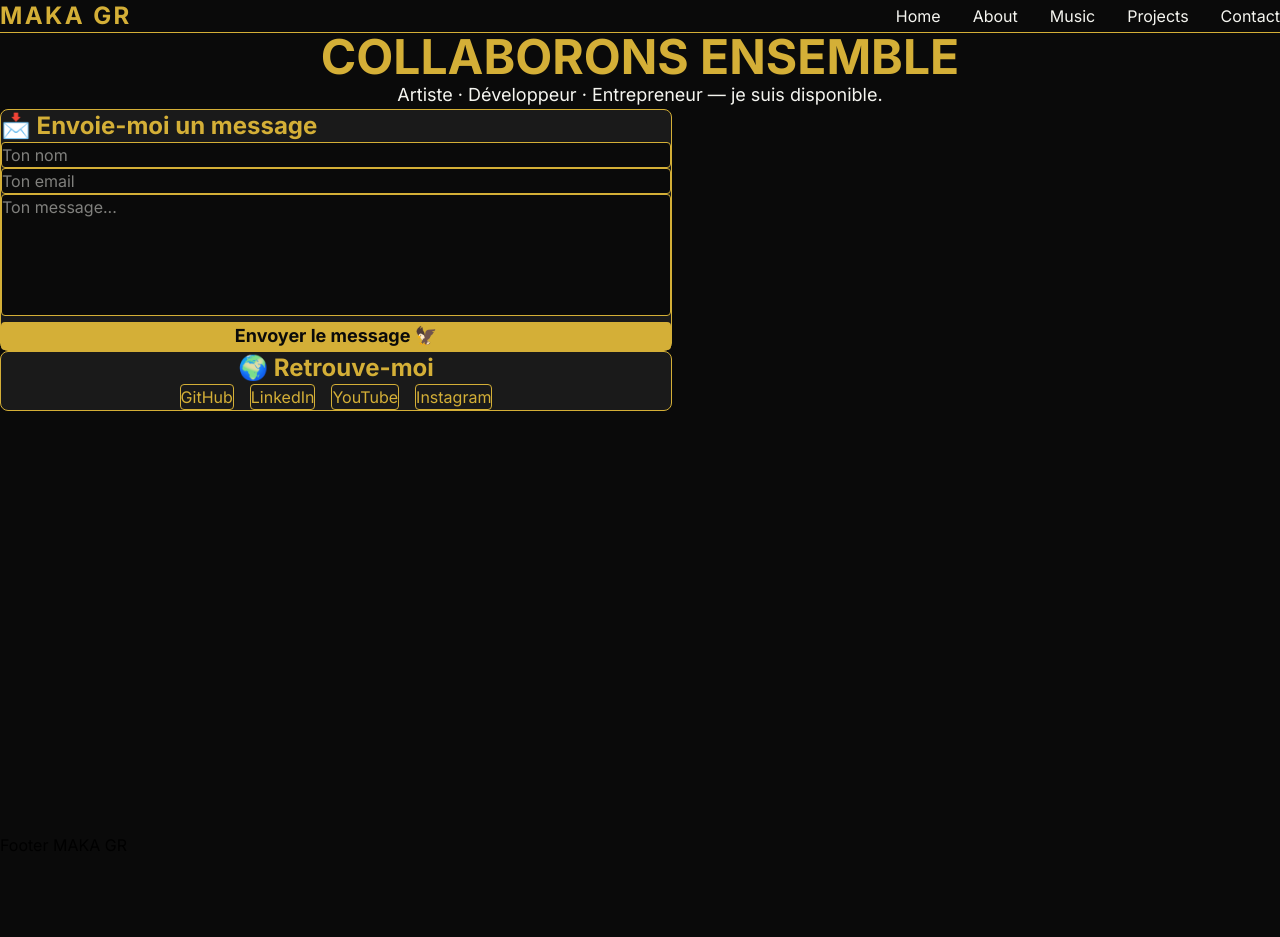
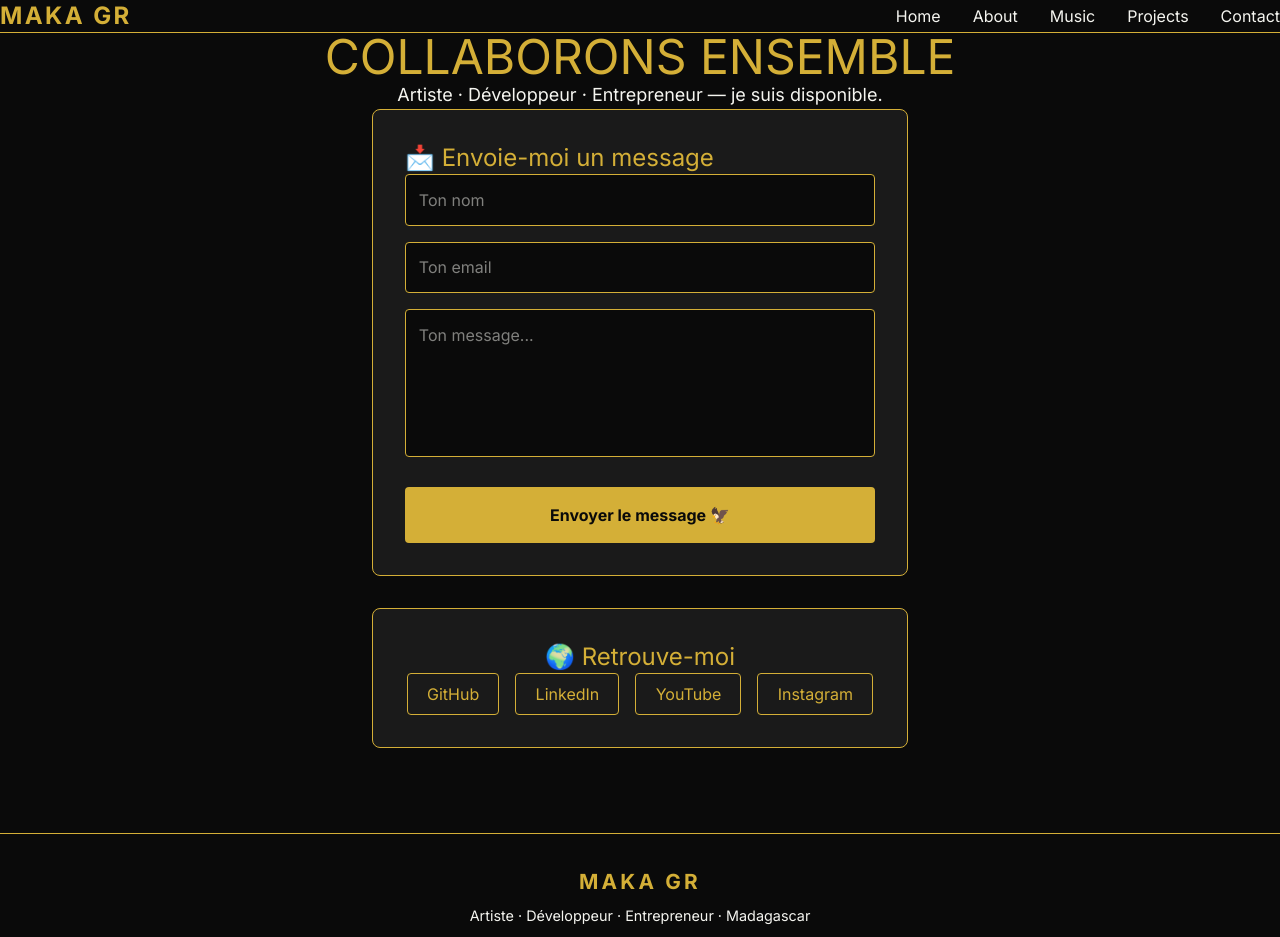
Before and after one commit to andrianasolofacrino-ops/maka-gr, a React (Vite) app: page /contact in a window 1280 px wide. Shown: the top 937 px of the page. Before the commit the page ends 857 px from the top, so only its background shows below. Built offline with nearby package versions, Linux system fonts and the light colour scheme.

Commit message:
Correction centrage toutes pages - MAKA GR

```diff
--- a/src/components/Footer.jsx
+++ b/src/components/Footer.jsx
@@ -1,4 +1,27 @@
 function Footer() {
-  return <footer>Footer MAKA GR</footer>
+  return (
+    <footer style={{ backgroundColor: '#0A0A0A', borderTop: '1px solid #D4AF37', padding: '2rem', textAlign: 'center' }}>
+      <p style={{ color: '#D4AF37', fontSize: '1.3rem', fontWeight: 'bold', letterSpacing: '0.2rem', marginBottom: '0.5rem' }}>
+        MAKA GR
+      </p>
+      <p style={{ color: '#F5F5F0', fontSize: '0.9rem', marginBottom: '0.5rem' }}>
+        Artiste · Développeur · Entrepreneur · Madagascar
+      </p>
+      <p style={{ color: '#888', fontSize: '0.8rem', fontStyle: 'italic', marginBottom: '1.5rem' }}>
+        "L'aigle n'attend pas le vent, il apprend à voler."
+      </p>
+      <div style={{ display: 'flex', justifyContent: 'center', gap: '1rem', marginBottom: '1.5rem' }}>
+        {['GitHub', 'LinkedIn', 'YouTube', 'Instagram'].map((r, i) => (
+          <button key={i} style={{ color: '#D4AF37', border: '1px solid #D4AF37', padding: '0.3rem 1rem', borderRadius: '4px', backgroundColor: 'transparent', cursor: 'pointer', fontSize: '0.85rem' }}>
+            {r}
+          </button>
+        ))}
+      </div>
+      <p style={{ color: '#888', fontSize: '0.75rem' }}>
+        © 2026 MAKA GR — Tous droits réservés
+      </p>
+    </footer>
+  )
 }
+
 export default Footer
--- a/src/pages/About.jsx
+++ b/src/pages/About.jsx
@@ -7,13 +7,13 @@ function About() {
   ]
 
   return (
-    <div className="bg-[#0A0A0A] min-h-screen px-16 py-16">
+    <div className="bg-[#0A0A0A] min-h-screen py-16" style={{ display: 'flex', flexDirection: 'column', alignItems: 'center' }}>
 
-      <h1 className="text-[#D4AF37] text-6xl text-center mb-16">
+      <h1 className="text-[#D4AF37] text-5xl text-center mb-16">
         QUI EST MAKA GR ?
       </h1>
 
-      <div className="max-w-3xl mx-auto">
+      <div style={{ maxWidth: '800px', width: '100%', padding: '0 2rem' }}>
 
         <p className="text-[#F5F5F0] text-lg leading-relaxed mb-6">
           Je suis <span className="text-[#D4AF37] font-bold">Théogène Facrino</span>,
@@ -27,31 +27,20 @@ function About() {
           Je vis entre deux mondes : la musique africaine et la technologie du futur.
         </p>
 
-        <h2 className="text-[#D4AF37] text-4xl mb-8">
-          Mes Valeurs
-        </h2>
+        <h2 className="text-[#D4AF37] text-3xl mb-8">Mes Valeurs</h2>
 
-        <div className="grid grid-cols-2 gap-6 mb-16">
+        <div style={{ display: 'grid', gridTemplateColumns: '1fr 1fr', gap: '1.5rem', marginBottom: '4rem' }}>
           {valeurs.map((valeur, index) => (
-            <div
-              key={index}
-              className="bg-[#1A1A1A] border border-[#D4AF37] rounded-lg p-6 hover:bg-[#D4AF37] transition-colors duration-300 group"
-            >
-              <h3 className="text-[#D4AF37] group-hover:text-[#0A0A0A] text-xl mb-3">
-                {valeur.titre}
-              </h3>
-              <p className="text-[#F5F5F0] group-hover:text-[#0A0A0A] text-sm leading-relaxed">
-                {valeur.texte}
-              </p>
+            <div key={index} style={{ backgroundColor: '#1A1A1A', border: '1px solid #D4AF37', borderRadius: '8px', padding: '1.5rem' }}>
+              <h3 className="text-[#D4AF37] text-xl mb-3">{valeur.titre}</h3>
+              <p className="text-[#F5F5F0] text-sm leading-relaxed">{valeur.texte}</p>
             </div>
           ))}
         </div>
 
-        <h2 className="text-[#D4AF37] text-4xl mb-6">
-          Ma Mission
-        </h2>
+        <h2 className="text-[#D4AF37] text-3xl mb-6">Ma Mission</h2>
 
-        <p className="text-[#F5F5F0] text-lg leading-relaxed italic border-l-4 border-[#D4AF37] pl-6">
+        <p className="text-[#F5F5F0] text-lg leading-relaxed italic" style={{ borderLeft: '4px solid #D4AF37', paddingLeft: '1.5rem' }}>
           "Sortir de la pauvreté durablement par la compétence, la discipline
           et la création de valeur — pour moi, pour ma famille,
           et pour Madagascar et l'Afrique."
--- a/src/pages/Contact.jsx
+++ b/src/pages/Contact.jsx
@@ -1,8 +1,8 @@
 function Contact() {
   return (
-    <div className="bg-[#0A0A0A] min-h-screen px-8 py-16">
+    <div className="bg-[#0A0A0A] min-h-screen py-16" style={{ display: 'flex', flexDirection: 'column', alignItems: 'center' }}>
 
-      <h1 className="text-[#D4AF37] text-5xl font-bold text-center mb-4">
+      <h1 className="text-[#D4AF37] text-5xl text-center mb-4">
         COLLABORONS ENSEMBLE
       </h1>
 
@@ -10,59 +10,34 @@ function Contact() {
         Artiste · Développeur · Entrepreneur — je suis disponible.
       </p>
 
-      <div className="max-w-2xl mx-auto">
+      <div style={{ maxWidth: '600px', width: '100%', padding: '0 2rem' }}>
 
-        <div className="bg-[#1A1A1A] border border-[#D4AF37] rounded-lg p-8 mb-8">
+        <div style={{ backgroundColor: '#1A1A1A', border: '1px solid #D4AF37', borderRadius: '8px', padding: '2rem', marginBottom: '2rem' }}>
+          <h2 className="text-[#D4AF37] text-2xl mb-6">📩 Envoie-moi un message</h2>
 
-          <h2 className="text-[#D4AF37] text-2xl font-bold mb-6">
-            📩 Envoie-moi un message
-          </h2>
-
-          <input
-            type="text"
-            placeholder="Ton nom"
-            className="w-full bg-[#0A0A0A] border border-[#D4AF37] rounded px-4 py-3 text-[#F5F5F0] mb-4 outline-none focus:border-[#F0D060] transition-colors duration-300"
+          <input type="text" placeholder="Ton nom"
+            style={{ width: '100%', backgroundColor: '#0A0A0A', border: '1px solid #D4AF37', borderRadius: '4px', padding: '0.8rem', color: '#F5F5F0', marginBottom: '1rem', boxSizing: 'border-box' }}
           />
-
-          <input
-            type="email"
-            placeholder="Ton email"
-            className="w-full bg-[#0A0A0A] border border-[#D4AF37] rounded px-4 py-3 text-[#F5F5F0] mb-4 outline-none focus:border-[#F0D060] transition-colors duration-300"
+          <input type="email" placeholder="Ton email"
+            style={{ width: '100%', backgroundColor: '#0A0A0A', border: '1px solid #D4AF37', borderRadius: '4px', padding: '0.8rem', color: '#F5F5F0', marginBottom: '1rem', boxSizing: 'border-box' }}
           />
-
-          <textarea
-            placeholder="Ton message..."
-            rows={5}
-            className="w-full bg-[#0A0A0A] border border-[#D4AF37] rounded px-4 py-3 text-[#F5F5F0] mb-6 outline-none focus:border-[#F0D060] transition-colors duration-300 resize-none"
+          <textarea placeholder="Ton message..." rows={5}
+            style={{ width: '100%', backgroundColor: '#0A0A0A', border: '1px solid #D4AF37', borderRadius: '4px', padding: '0.8rem', color: '#F5F5F0', marginBottom: '1.5rem', boxSizing: 'border-box', resize: 'none' }}
           />
-
-          <button className="w-full bg-[#D4AF37] text-[#0A0A0A] py-4 font-bold text-lg rounded hover:bg-[#F0D060] transition-colors duration-300">
+          <button style={{ width: '100%', backgroundColor: '#D4AF37', color: '#0A0A0A', border: 'none', padding: '1rem', fontSize: '1rem', fontWeight: 'bold', borderRadius: '4px', cursor: 'pointer' }}>
             Envoyer le message 🦅
           </button>
-
         </div>
 
-        <div className="bg-[#1A1A1A] border border-[#D4AF37] rounded-lg p-8 text-center">
-
-          <h2 className="text-[#D4AF37] text-2xl font-bold mb-6">
-            🌍 Retrouve-moi
-          </h2>
-
-          <div className="flex justify-center gap-4 flex-wrap">
-            <button className="text-[#D4AF37] border border-[#D4AF37] px-6 py-2 rounded hover:bg-[#D4AF37] hover:text-[#0A0A0A] transition-colors duration-300">
-              GitHub
-            </button>
-            <button className="text-[#D4AF37] border border-[#D4AF37] px-6 py-2 rounded hover:bg-[#D4AF37] hover:text-[#0A0A0A] transition-colors duration-300">
-              LinkedIn
-            </button>
-            <button className="text-[#D4AF37] border border-[#D4AF37] px-6 py-2 rounded hover:bg-[#D4AF37] hover:text-[#0A0A0A] transition-colors duration-300">
-              YouTube
-            </button>
-            <button className="text-[#D4AF37] border border-[#D4AF37] px-6 py-2 rounded hover:bg-[#D4AF37] hover:text-[#0A0A0A] transition-colors duration-300">
-              Instagram
-            </button>
+        <div style={{ backgroundColor: '#1A1A1A', border: '1px solid #D4AF37', borderRadius: '8px', padding: '2rem', textAlign: 'center' }}>
+          <h2 className="text-[#D4AF37] text-2xl mb-6">🌍 Retrouve-moi</h2>
+          <div style={{ display: 'flex', justifyContent: 'center', gap: '1rem', flexWrap: 'wrap' }}>
+            {['GitHub', 'LinkedIn', 'YouTube', 'Instagram'].map((r, i) => (
+              <button key={i} style={{ color: '#D4AF37', border: '1px solid #D4AF37', padding: '0.5rem 1.2rem', borderRadius: '4px', backgroundColor: 'transparent', cursor: 'pointer' }}>
+                {r}
+              </button>
+            ))}
           </div>
-
         </div>
 
       </div>
```
